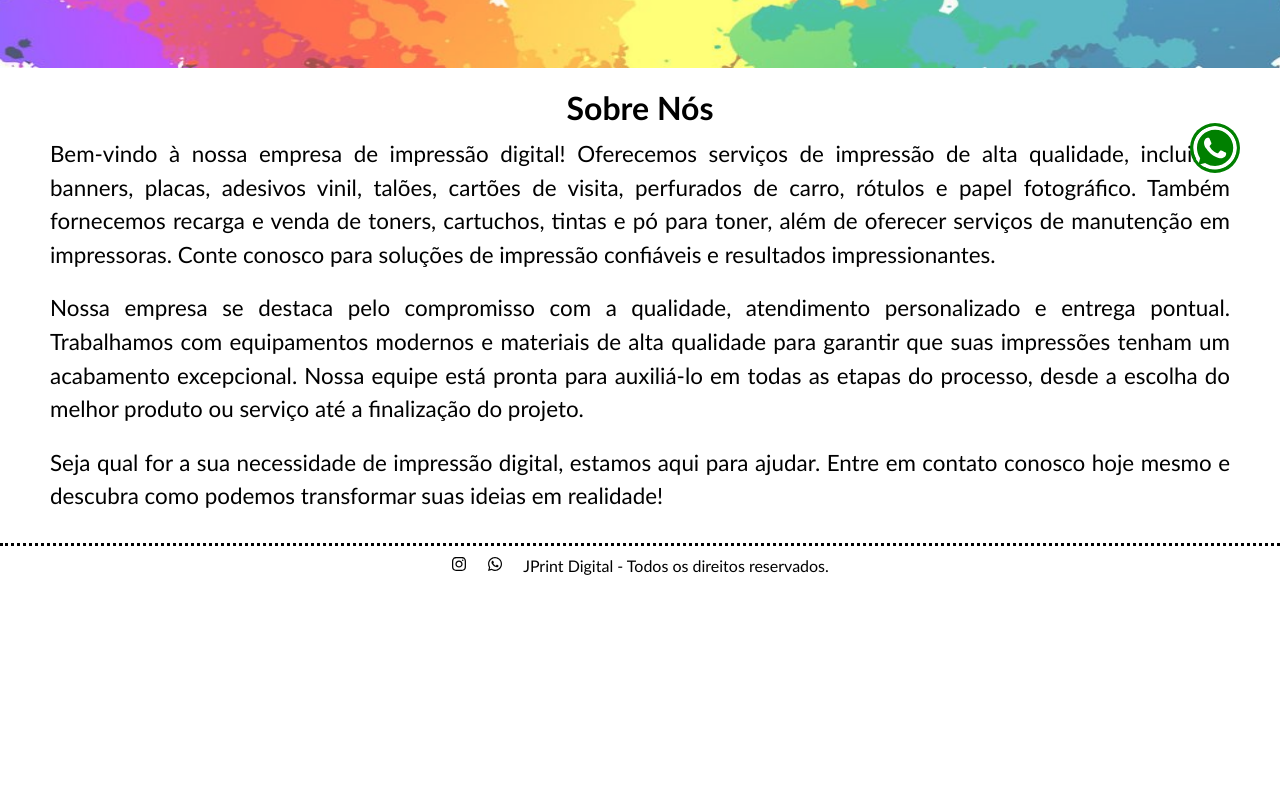
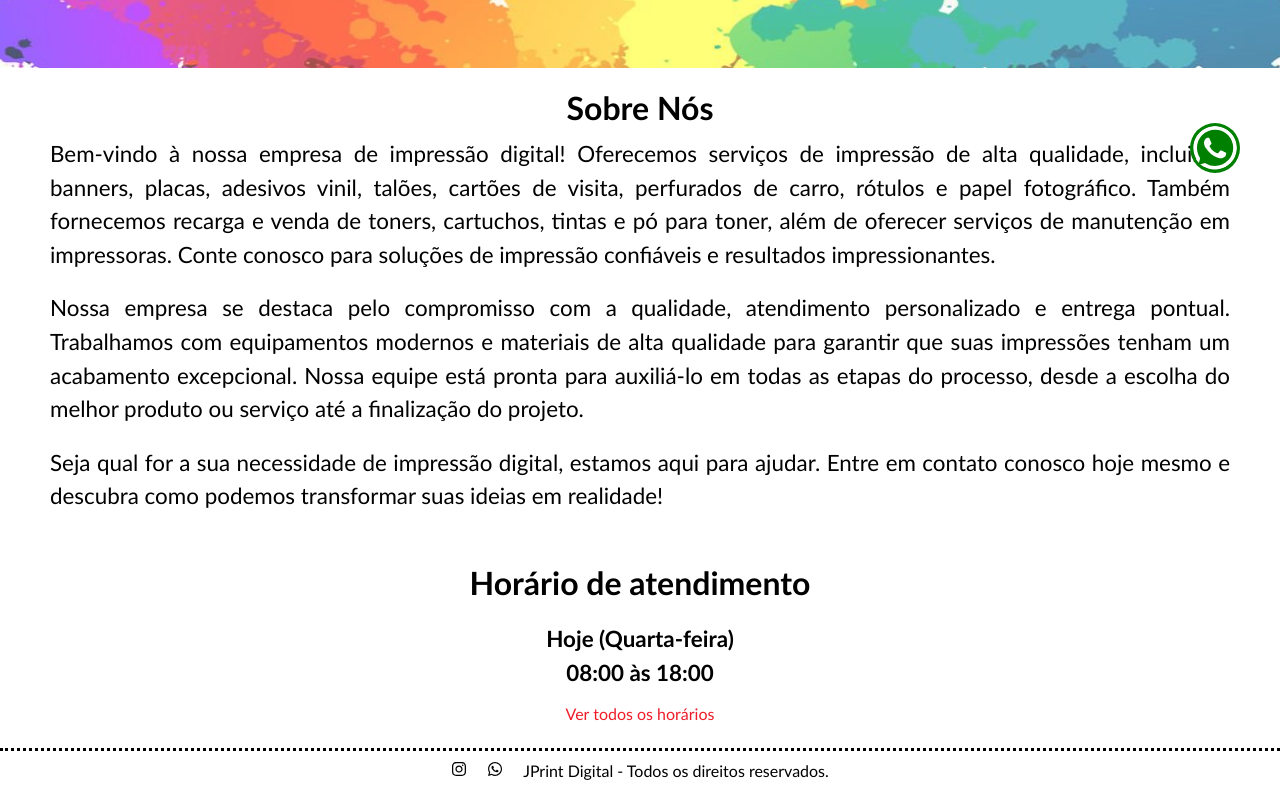
Before and after one commit to iuridantas/Printing-Shop, a React (Vite) app: page / in a window 1280 px wide. Shown: the part 605-1405 px from the top of the page. Before the commit the page ends 1190 px from the top, so only its background shows below. Built offline with nearby package versions, Linux system fonts and the light colour scheme.

Commit message:
feat: created session times

```diff
--- a/package.json
+++ b/package.json
@@ -14,6 +14,7 @@
     "@types/react-router-dom": "^5.3.3",
     "@types/styled-components": "^5.1.26",
     "D": "^1.0.0",
+    "date-fns": "^2.30.0",
     "react": "^18.2.0",
     "react-dom": "^18.2.0",
     "react-icons": "^4.9.0",
--- a/src/Page/home/index.tsx
+++ b/src/Page/home/index.tsx
@@ -1,5 +1,6 @@
 import { SessionAboutUs } from '../../components/session/sessionAboutUs';
 import { SessionInitial } from '../../components/session/sessionInitial';
+import { SessionTimes } from '../../components/session/sessionTimes';
 import { Container, WhatsAppButton, WhatsApp } from './style';
 
 export function Home() {
@@ -19,6 +20,7 @@ export function Home() {
       </WhatsAppButton>
       <SessionInitial />
       <SessionAboutUs/>
+      <SessionTimes/>
     </Container>
   );
 }
--- /dev/null
+++ b/src/components/session/sessionTimes/index.tsx
@@ -0,0 +1,66 @@
+import { useState } from 'react';
+import { format, getDay } from 'date-fns';
+import { ptBR } from 'date-fns/locale';
+import { TimesSession } from './style';
+
+export function SessionTimes() {
+  const week = [
+    'Segunda',
+    'Terça',
+    'Quarta',
+    'Quinta',
+    'Sexta',
+    'Sábado',
+    'Domingo',
+    'Feriado',
+  ];
+
+  const hours = [
+    '08:00 às 18:00',
+    '08:00 às 18:00',
+    '08:00 às 18:00',
+    '08:00 às 18:00',
+    '08:00 às 18:00',
+    '08:00 às 12:00',
+    'Fechado',
+    'Fechado',
+  ];
+
+  const [showAllHours, setShowAllHours] = useState(false);
+
+  const handleClick = () => {
+    setShowAllHours(!showAllHours);
+  };
+
+  const currentDate = new Date();
+
+  const capitalize = (str: string) => {
+    return str.charAt(0).toUpperCase() + str.slice(1);
+  };
+
+  return (
+  <section aria-label="Sobre Nós">
+    <TimesSession id="sobre-nos">
+      <h2>Horário de atendimento</h2>
+      <div className="hours-container">
+        <h3>
+          Hoje ({capitalize(format(currentDate, 'iiii', { locale: ptBR }))})
+        </h3>
+        <h3>{hours[getDay(currentDate)]}</h3>
+      </div>
+      {showAllHours && (
+        <div>
+          {week.map((day, index) => (
+            <h3 key={day}>
+              {day}: {hours[index]}
+            </h3>
+          ))}
+        </div>
+      )}
+      <button onClick={handleClick}>
+        {showAllHours ? 'Ver menos' : 'Ver todos os horários'}
+      </button>
+    </TimesSession>
+  </section>
+  );
+}
--- /dev/null
+++ b/src/components/session/sessionTimes/style.ts
@@ -0,0 +1,61 @@
+import styled from 'styled-components';
+
+export const TimesSession = styled.div`
+  display: flex;
+  flex-direction: column;
+  margin: 20px;
+
+  h2 {
+    font-size: 2rem;
+    text-align: center;
+  }
+
+  h3 {
+    text-align: center;
+    font-size: 1.4rem;
+    line-height: 1.5;
+  }
+
+  div {
+    margin-top: 20px;
+  }
+
+  button {
+    cursor: pointer;
+    color: #ef1d2a;
+    font-size: 1.5rem;
+    margin-top: 10px;
+    border-radius: 8px;
+    width: auto;
+    padding: 5px;
+    border: none;
+    transition: all 0.3s ease-in-out;
+    background: none;
+  }
+
+  button:hover {
+    box-shadow: 0px 3px 3px#000000;
+    transform: translate(0px, -2px);
+  }
+
+  @media (max-width: 600px) {
+    h2 {
+      font-size: 1.4rem;
+      margin: auto;
+    }
+
+    h3 {
+      font-size: 1rem;
+    }
+
+    button {
+      font-size: 1rem;
+      transition: none;
+    }
+
+    button:hover {
+      box-shadow: none;
+      transform: none;
+    }
+  }
+`;
```
Also changed, not shown: 1 other file (tests, documents, lock files or other folders).
